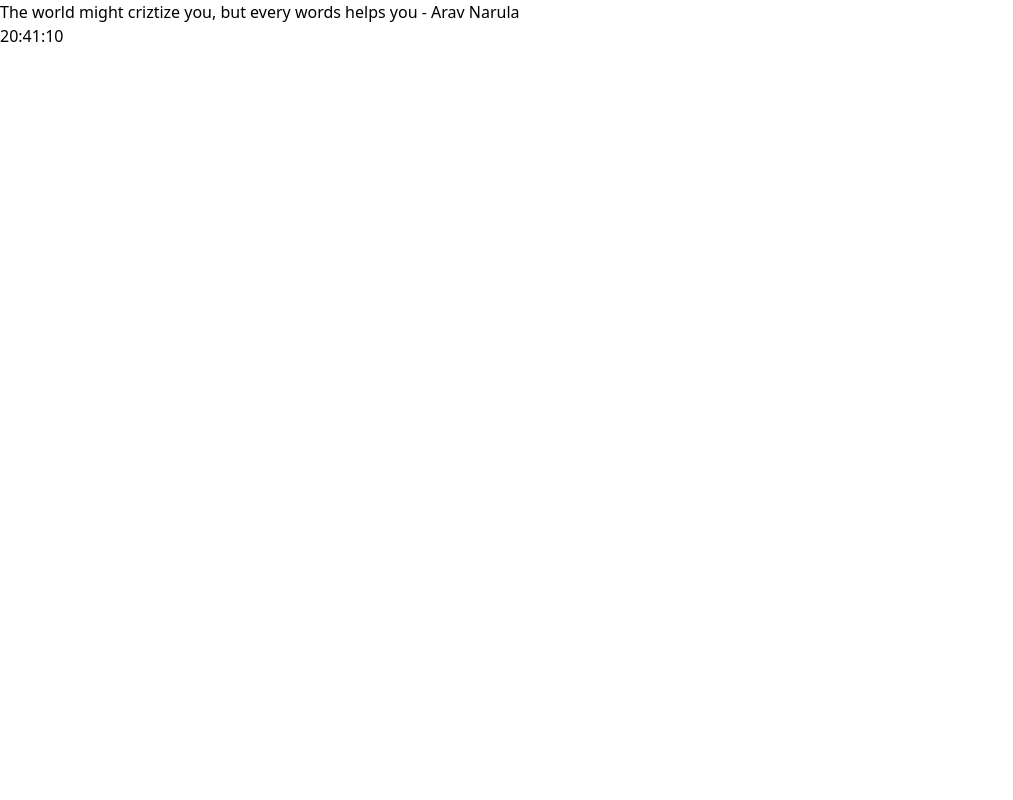
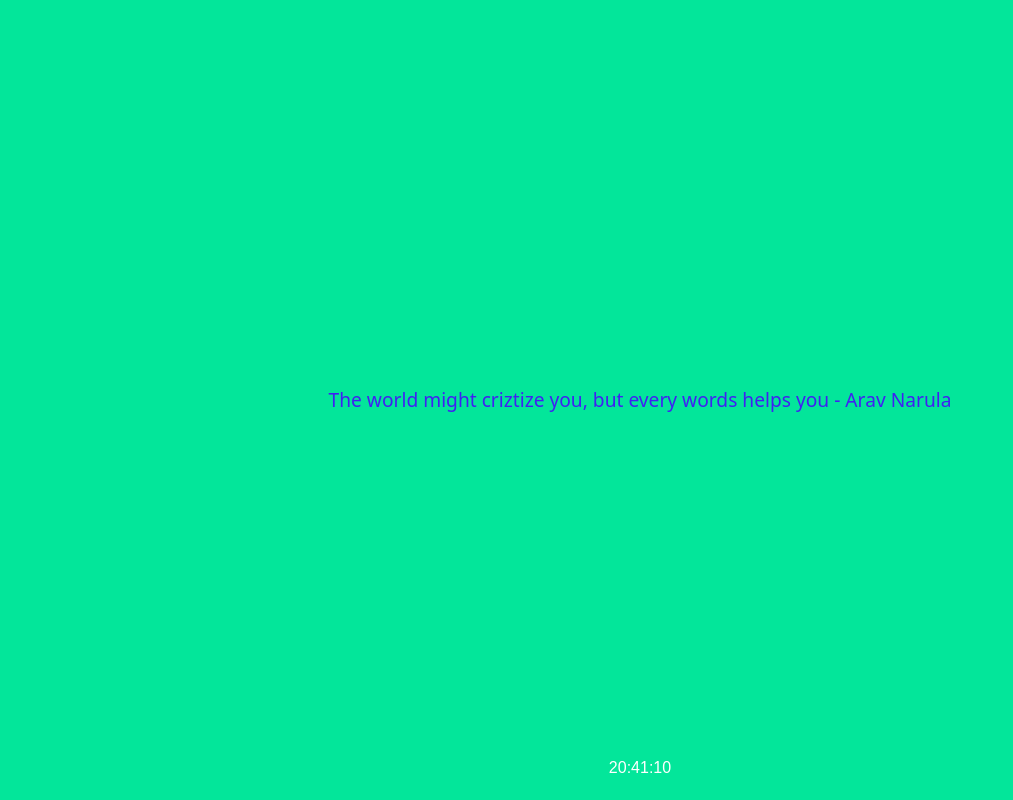
Before and after one commit to woodfi/himate, a website: page index.html in a window 1280 px wide. Shown: the whole page, without its empty margins (0-1013 px from the left). Drawn offline with nearby package versions, Linux system fonts and the light colour scheme.

Commit message:
Add Latest Branch of fixes

```diff
--- a/index.css
+++ b/index.css
@@ -1,14 +1,43 @@
-#q {
+#filter{
+  position: absolute;
+  top: 50%;
+  left: 50%;
+  transform: translate(-50%, -50%);
+  color:rgb(64, 32, 243);
+  font-weight: 300;
+  font-size: larger;
+}
 
-    text-align: center;
-    left: 50%;
-    margin-left: -50px;
-    top: 50%;
-    margin-top: -50px;
-    font-weight: 300;
-  }
+
+#fill{
+  position: absolute;
+  bottom: 20px;
+  left: 50%;
+  transform: translateX(-50%);
+}
+
+::-moz-selection {
+ color:rgb(223, 238, 12);
+ background:pink
+}
+
+::selection {
+  color:rgb(223, 238, 12);
+  background:pink
+}
+
+h1:hover{
+  font-weight: 400;
+  background-color:hotpink;
+  color: blue;
 }
 
 body {
+  background: rgb(3, 230, 154);
+}
 
+p {
+  font-family:  Arial, Helvetica, sans-serif;
+  color: white;
+  font-size: medium;
 }
```
Also changed, not shown: index.html (+2 -0 lines), package.json (added, +29 -0 lines), tailwind.config.js (added, +8 -0 lines), Readme.md, mainfest.json (line endings or trailing spaces), 1 other file.
